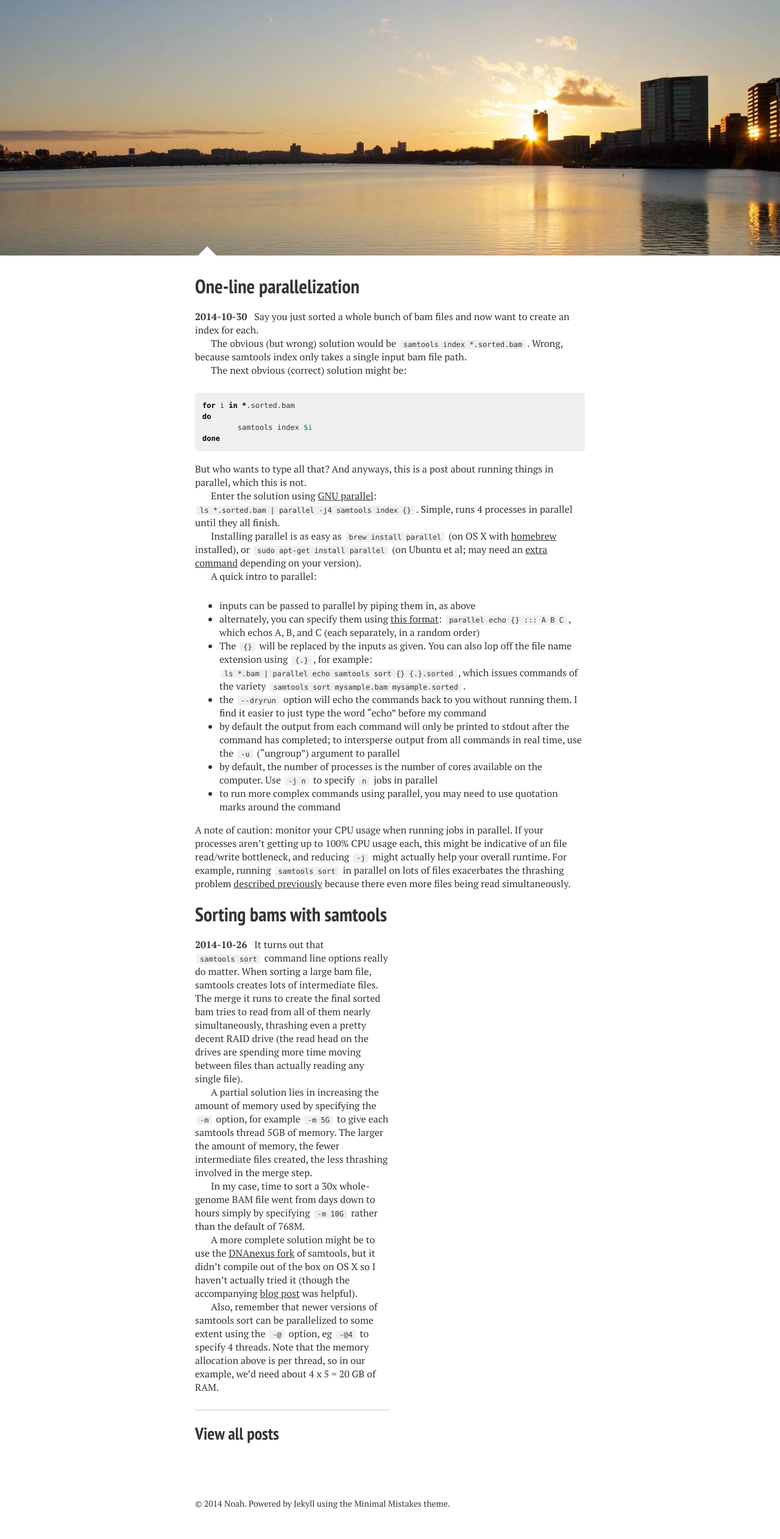
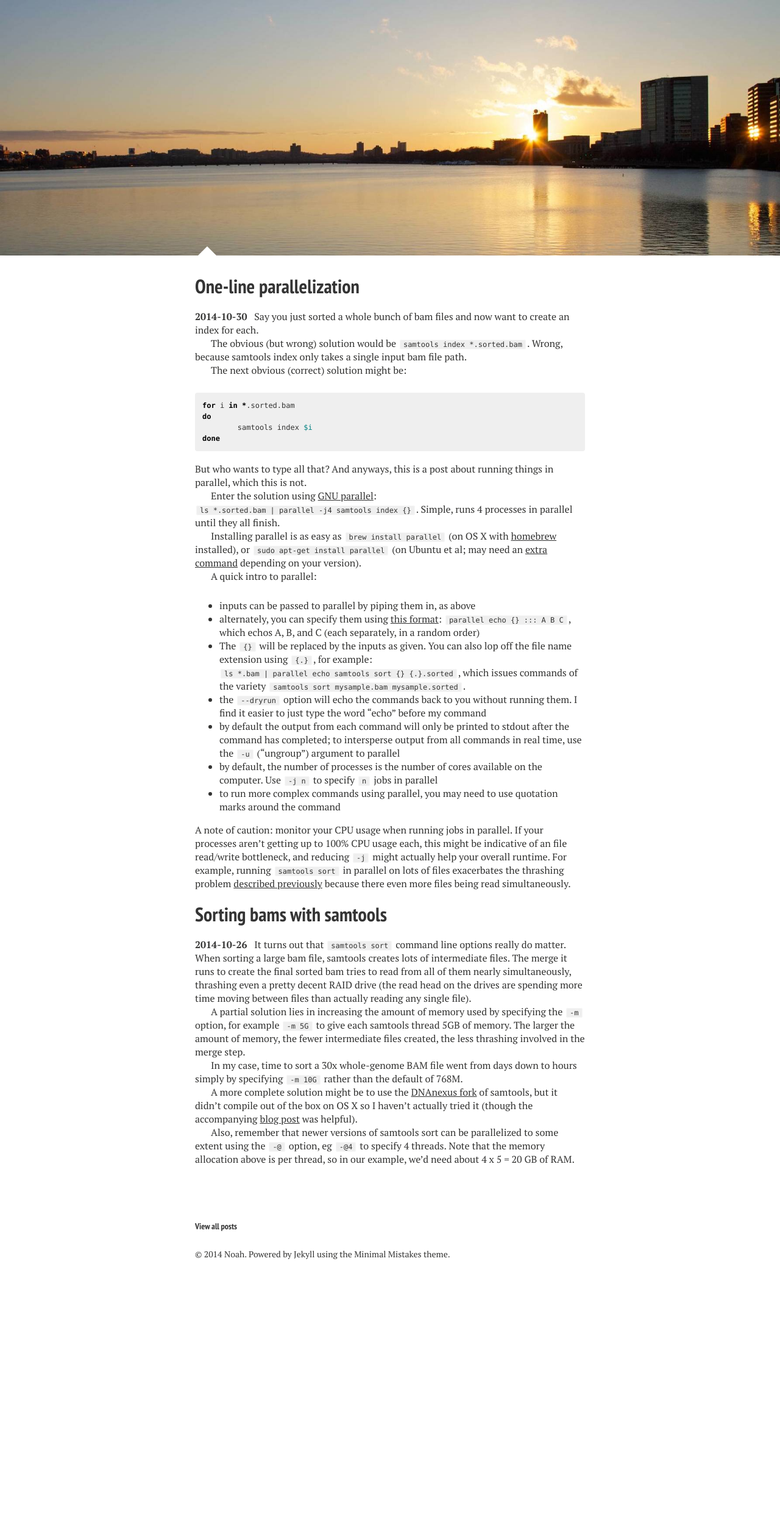
Before and after one commit to longreads/longreads.github.io, a Jekyll site: the page built from index.md, in a window 1280 px wide. Shown: the whole page at 61% size. Built offline with Jekyll 4.4.1, drawn with Linux system fonts in a browser that asks for light colours; nearby versions of some CDN libraries; comment, search, counter and statistics services are not loaded; after the commit the page ends 2115 px from its top, so only the background shows below that.

Commit message:
formatting fix

```diff
--- a/_layouts/home.html
+++ b/_layouts/home.html
@@ -34,40 +34,36 @@
   </div>
   <!-- <div id="index"> -->
     <!-- <h3><a href="{{ site.url}}/posts/">Recent Posts</a></h3> -->
+    <article class="post">
     {% for post in site.posts limit:5 %}
 
-    <article class="post">
     <div class="headline-wrap">
       {% if post.link %}
         <h1><a href="{{ post.link }}">{{ post.title }}</a></h1>
       {% else %}
         <h1><a href="{{ site.url }}{{ post.url }}" rel="bookmark" title="{{ post.title }}">{{ post.title }}</a></h1>
       {% endif %}
+    </div><!--/ .headline-wrap -->
 
-    </div><!--/ .headline-wrap -->
     <div class="article-wrap">
       <p><b>{{ post.date | date: '%Y-%m-%d' }}</b> &nbsp; {{ post.content | remove_first: '<p>' }}
 
     </div><!-- /.article-wrap -->
 
-    <!-- <article>
-      {% if post.link %}
-        <h2 class="link-post"><a href="{{ site.url }}{{ post.url }}" title="{{ post.title }}">{{ post.date | date: '%Y' }} - {{ post.title }}</a> <a href="{{ post.link }}" target="_blank" title="{{ post.title }}"><i class="fa fa-link"></i></h2>
-      {% else %}
-        <h2><a href="{{ site.url }}{{ post.url }}" title="{{ post.title }}">{{ post.title }}</a></h2>
-        <p>{{ post.excerpt | strip_html | truncate: 160 }} -- {{ post.date | date: '%Y-%m-%d' }}</p>
-      {% endif %}
-    </article> -->
     {% endfor %}
   <!-- </div> --><!-- /#index -->
-  <hr />
-<div><h2><a href="{{ site.url }}/posts/">View all posts</a></h2></div>
+    </article>
+
+
 
 </div><!-- /#main -->
 
 
 <div class="footer-wrap">
+
   <footer>
+  <!-- <hr /> -->
+    <h2><a href="{{ site.url }}/posts/">View all posts</a></h2>
     {% include _footer.html %}
   </footer>
 </div><!-- /.footer-wrap -->
```
Also changed, not shown: 3 other files.
